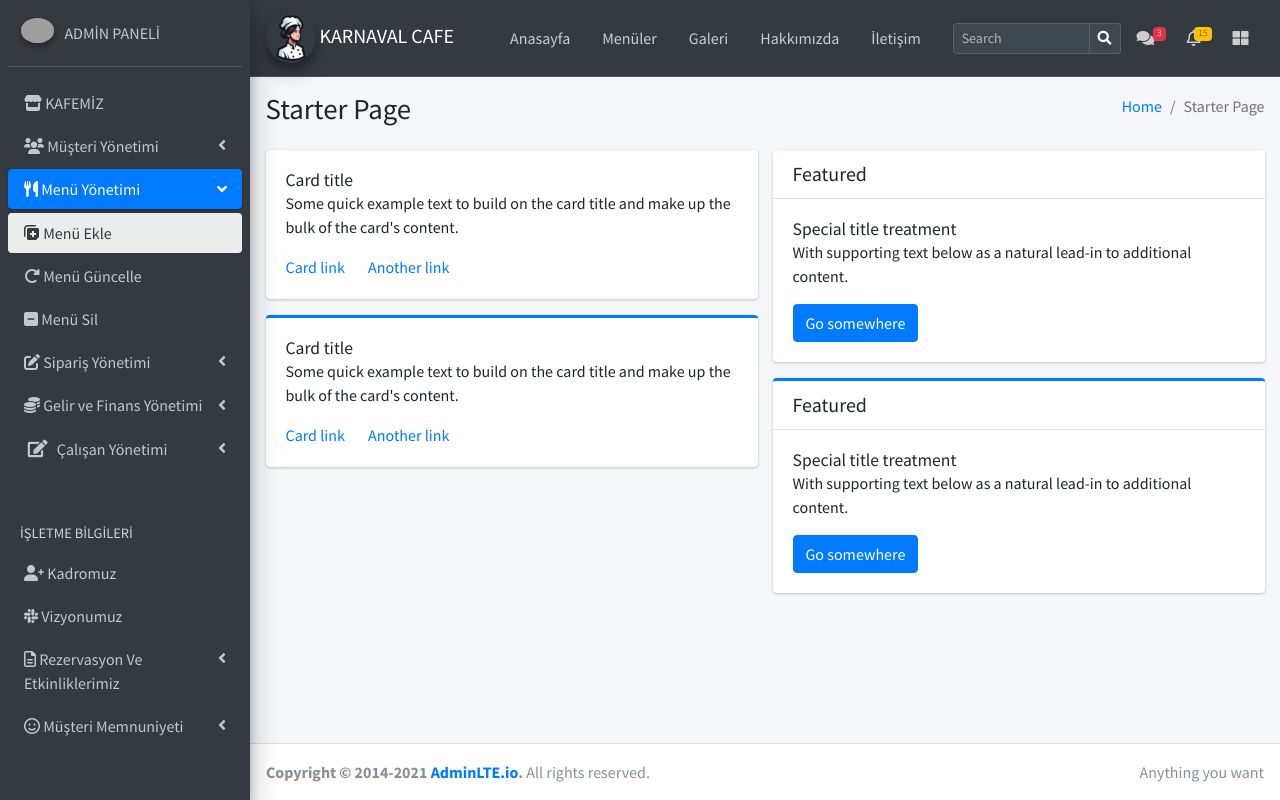
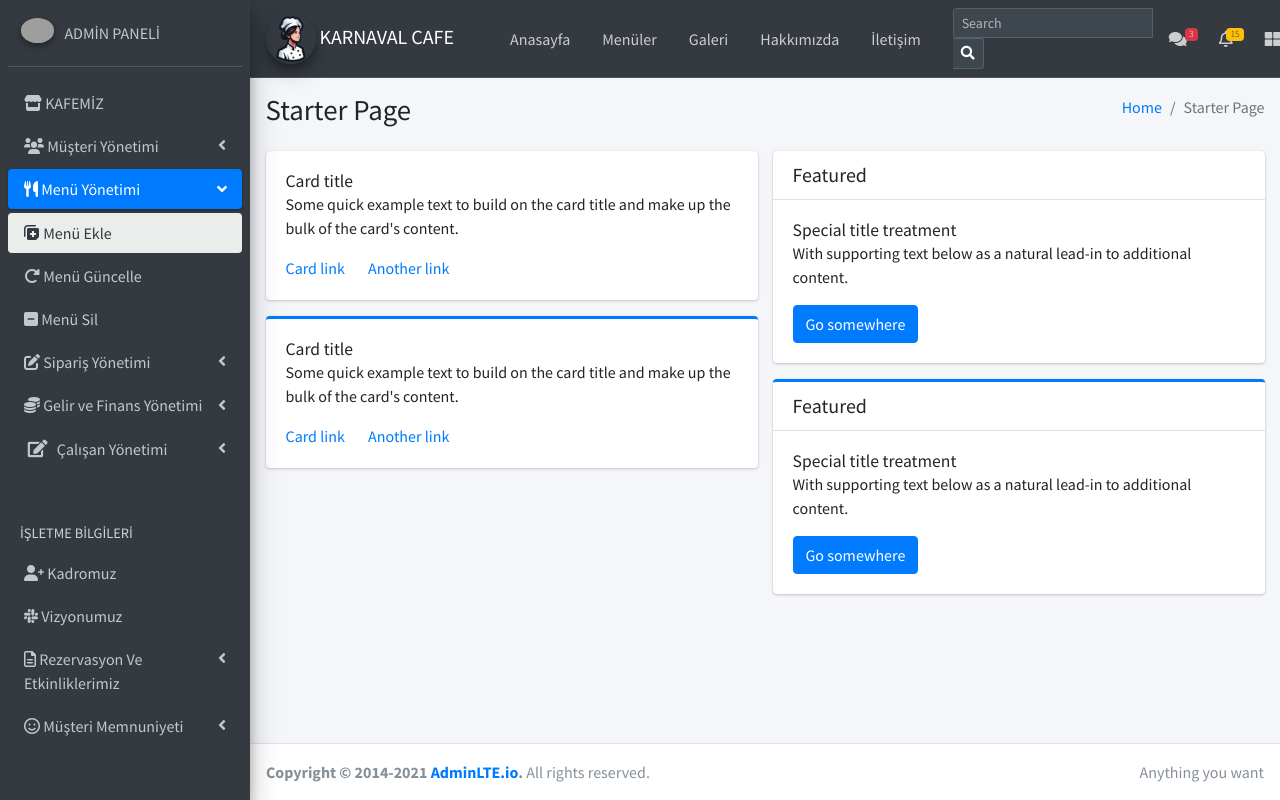
Before and after one commit to GiresunTBMYOBilgisayarProgramciligi/Proje-10, a PHP site: page /admin/index.php in a window 1280 px wide. Run offline with PHP 8.4, Linux system fonts and the light colour scheme; some libraries are stand-ins or nearby versions; grey boxes are pictures that could not be loaded.

Commit message:
navbar düzenlendi

```diff
--- a/admin/navbar.php
+++ b/admin/navbar.php
@@ -2,7 +2,7 @@
  <nav class="main-header navbar navbar-expand-md  navbar-dark">
     <div class="container">
       <a href="../../index3.html" class="navbar-brand">
-        <img src="/aşçıı.png" class="brand-image img-circle elevation-3" style="opacity: .8  width:80px;height: 50px" >
+        <img src="/aşçıı.png" class="brand-image img-circle elevation-3" style="opacity: .8  width:80px;height: 50px">
       <span class="l1" >KARNAVAL CAFE</span>
       </a>
 
@@ -38,7 +38,7 @@
         <!-- SEARCH FORM -->
         <form class="form-inline ml-0 ml-md-3">
           <div class="input-group input-group-sm">
-            <input class="form-control form-control-navbar" type="search" placeholder="Search" aria-label="Search">
+            <input class="form-control form-control-navbar" type="search" placeholder="Search" aria-label="Search" style="width:200px;height: 30px">
             <div class="input-group-append">
               <button class="btn btn-navbar" type="submit">
                 <i class="fas fa-search"></i>
```
